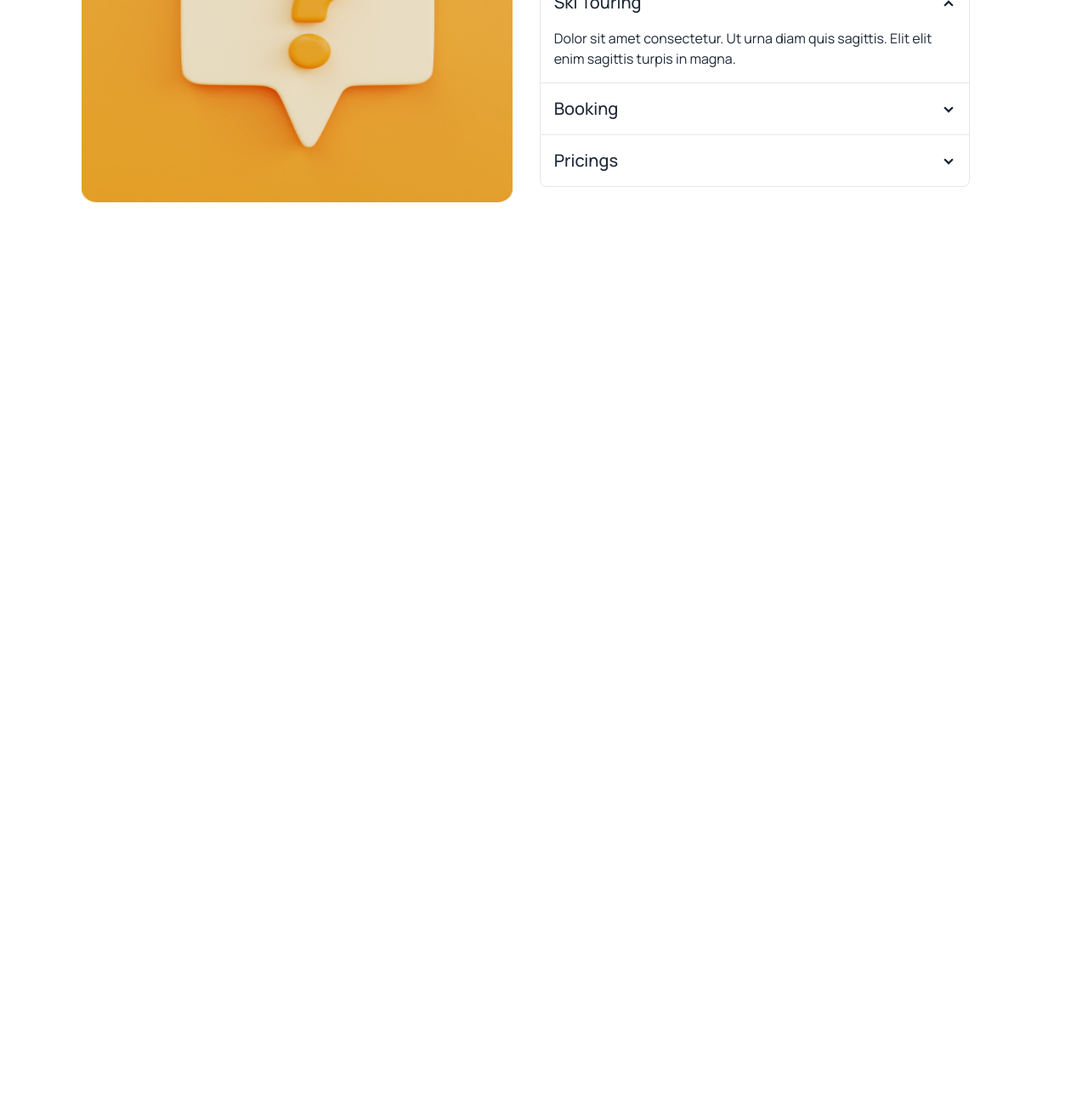
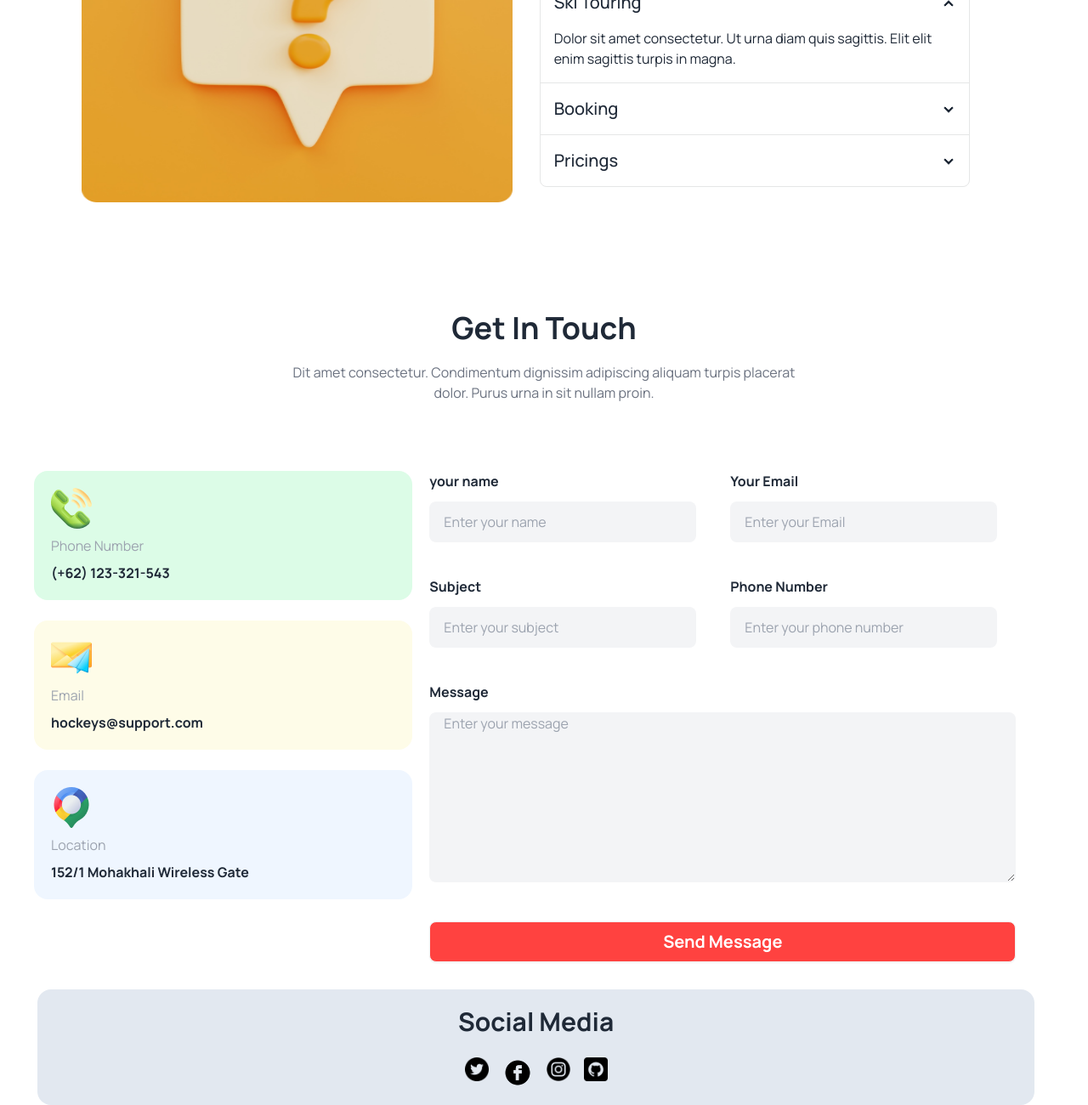
Before and after one commit to salahuddin24/Assignment-3-Hockeys, a plain HTML site: page index.html in a window 1280 px wide. Shown: the part 3747-5047 px from the top of the page at 85% size. Before the commit the page ends 4017 px from the top, so only its background shows below. Drawn offline with nearby package versions, Linux system fonts and the light colour scheme.

Commit message:
added Get In Touch section

```diff
--- a/index.html
+++ b/index.html
@@ -450,6 +450,77 @@
       </div>
     </div>
   </section>
+  <!-- Get In Touch section  -->
+
+  <section class="mt-20 ">
+    <div class="text-center p-4 space-y-5">
+      <h2 class="text-4xl font-bold">Get In Touch</h2>
+
+          <p class="text-gray-500 ">Dit amet consectetur. Condimentum dignissim adipiscing aliquam turpis placerat <br> dolor. Purus urna in sit nullam proin. </p>
+    </div>
+    <div class="flex flex-col lg:flex-row w-11/12 pl-10 gap-5 mt-10 lg:mt-16">
+
+      <div class="space-y-6 lg:w-2/5">
+
+          <div class="space-y-2 bg-green-100 p-5 rounded-2xl">
+          <img src="./Images/Group 1171275317.png" alt="">
+          <p class="text-gray-400">Phone Number</p>
+          <h4 class="font-bold">(+62) 123-321-543</h4>
+        </div>
+        <div class="space-y-2 bg-yellow-50 p-5 rounded-2xl">
+          <img src="./Images/Group 1171275318.png" alt="">
+          <p class="text-gray-400">Email</p>
+          <h4 class="font-bold">hockeys@support.com</h4>
+        </div>
+        <div class="space-y-2 bg-blue-50 p-5 rounded-2xl">
+          <img src="./Images/Group 1171275321.png" alt="">
+          <p class="text-gray-400">Location</p>
+          <h4 class="font-bold">152/1 Mohakhali Wireless Gate</h4>
+        </div>
+      </div>
+      <div class="lg:grid lg:grid-cols-2 gap-10 lg:w-3/5 space-y-4 lg:space-y-0">
+        <div class="space-y-3">
+        <p class="font-bold">your name</p>
+        <input type="text" placeholder="Enter your name" class="input w-full max-w-xs bg-gray-100" />
+        </div>
+        <div class="space-y-3">
+        <p class="font-bold">Your Email</p>
+        <input type="text" placeholder="Enter your Email" class="input  w-full max-w-xs bg-gray-100" />
+        </div>
+        <div class="space-y-3">
+        <p class="font-bold">Subject</p>
+        <input type="text" placeholder="Enter your subject" class="input w-full max-w-xs bg-gray-100" />
+        </div>
+        <div class="space-y-3">
+        <p class="font-bold">Phone Number</p>
+        <input type="text" placeholder="Enter your phone number" class="input  w-full max-w-xs bg-gray-100" />
+        </div>
+        <div class="col-span-2 space-y-3">
+        <p class="font-bold">Message</p>
+        <textarea type="text" placeholder="Enter your message" class="input h-[200px] w-full lg:w-[690px]  bg-gray-100" ></textarea>
+        </div>
+        <div class="lg:w-[690px]">
+          <button class="btn bg-button_bg w-full text-white text-xl font-bold">Send Message</button>
+        </div>
+
+
+      </div>
+
+     </div>
+
+    <div class="text-center mt-8 space-y-3 lg:space-y-6 bg-slate-200 py-5 w-11/12 mx-7 lg:mx-11 rounded-2xl">
+      <h3 class="text-3xl font-bold">Social Media</h3>
+      <div class="flex gap-4 justify-center">
+        <a href=""><img class="w-7" src="./Images/twitter (1).png" alt=""></a>
+        <a href=""><img class="w-9" src="./Images/social.png" alt=""></a>
+        <a href=""><img class="w-7" src="./Images/instagram.png" alt=""></a>
+        <a href=""><img class="w-7" src="./Images/github.png" alt=""></a>
+      </div>
+    </div>
+
+
+
+  </section>
 </main>
 <footer>
 
```
Also changed, not shown: Images/github.png (added), Images/instagram.png (added), Images/social.png (added), Images/twitter (1).png (added).
